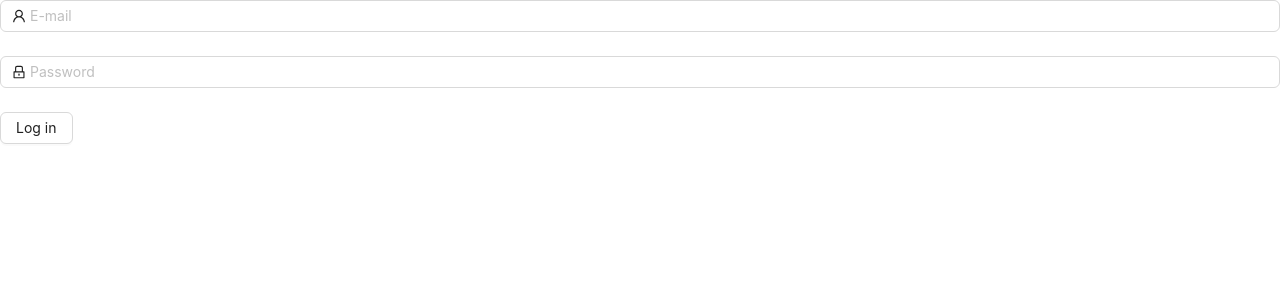
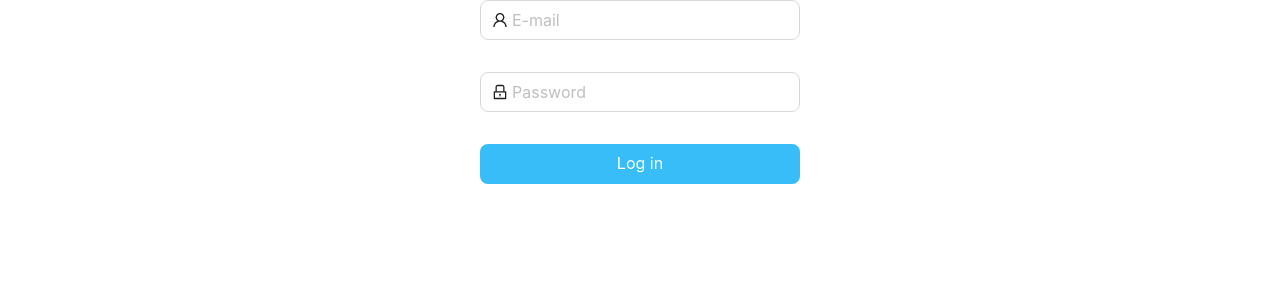
Before and after one commit to guinnod/test_task_front, a React (Vite) app: page /login in a window 1280 px wide. Shown: the top 300 px of the page. Built offline with nearby package versions, Linux system fonts and the light colour scheme.

Commit message:
some styles to login

```diff
--- a/src/pages/Login.jsx
+++ b/src/pages/Login.jsx
@@ -1,7 +1,6 @@
 import { Button, Form, Input } from 'antd';
 import { LockOutlined, UserOutlined } from '@ant-design/icons';
 import * as Yup from "yup";
-import { useRef, useState } from 'react';
 import { useFormik } from 'formik';
 
 const validationSchema = Yup.object().shape({
@@ -21,10 +20,10 @@ export const Login = () => {
         validateOnChange: false,
         onSubmit: () => { console.log('Finish!'); }
     });
-
+    const INPUT_SIZE = 'large';
     return (
         <main>
-            <Form onFinish={formik.submitForm}>
+            <Form onFinish={formik.submitForm} className="flex flex-col items-center gap-2">
                 <Form.Item
                     name="email"
                     validateStatus={formik.errors.email && formik.touched.email ? "error" : ""}
@@ -33,7 +32,9 @@ export const Login = () => {
                     <Input
                         onChange={formik.handleChange}
                         onBlur={formik.handleBlur}
-                        prefix={<UserOutlined />} placeholder="E-mail" aria-autocomplete="none" />
+                        prefix={<UserOutlined />} placeholder="E-mail" aria-autocomplete="none"
+                        size={INPUT_SIZE}
+                        className="w-80"/>
                 </Form.Item>
                 <Form.Item
                     name="password"
@@ -43,11 +44,15 @@ export const Login = () => {
                     <Input
                         onChange={formik.handleChange}
                         onBlur={formik.handleBlur}
-                        prefix={<LockOutlined />} placeholder="Password" />
+                        prefix={<LockOutlined />} placeholder="Password"
+                        size={INPUT_SIZE}
+                        className="w-80"/>
                 </Form.Item>
 
                 <Form.Item>
-                    <Button htmlType='submit'>Log in</Button>
+                    <Button className="w-80 bg-sky-400 text-white hover:bg-sky-500" htmlType='submit'
+                    type='ghost'
+                    size={INPUT_SIZE}>Log in</Button>
                 </Form.Item>
             </Form>
         </main>
```
